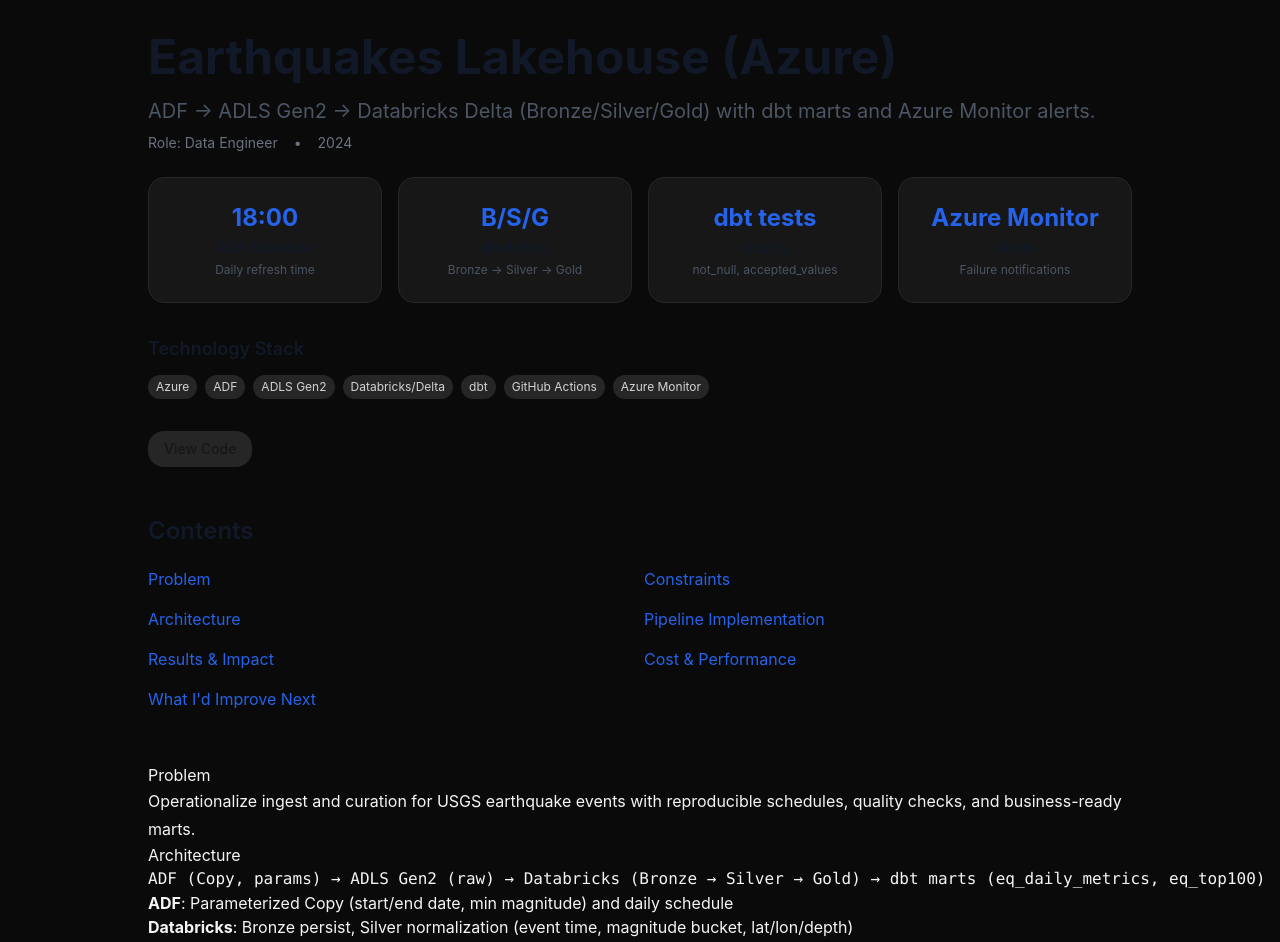
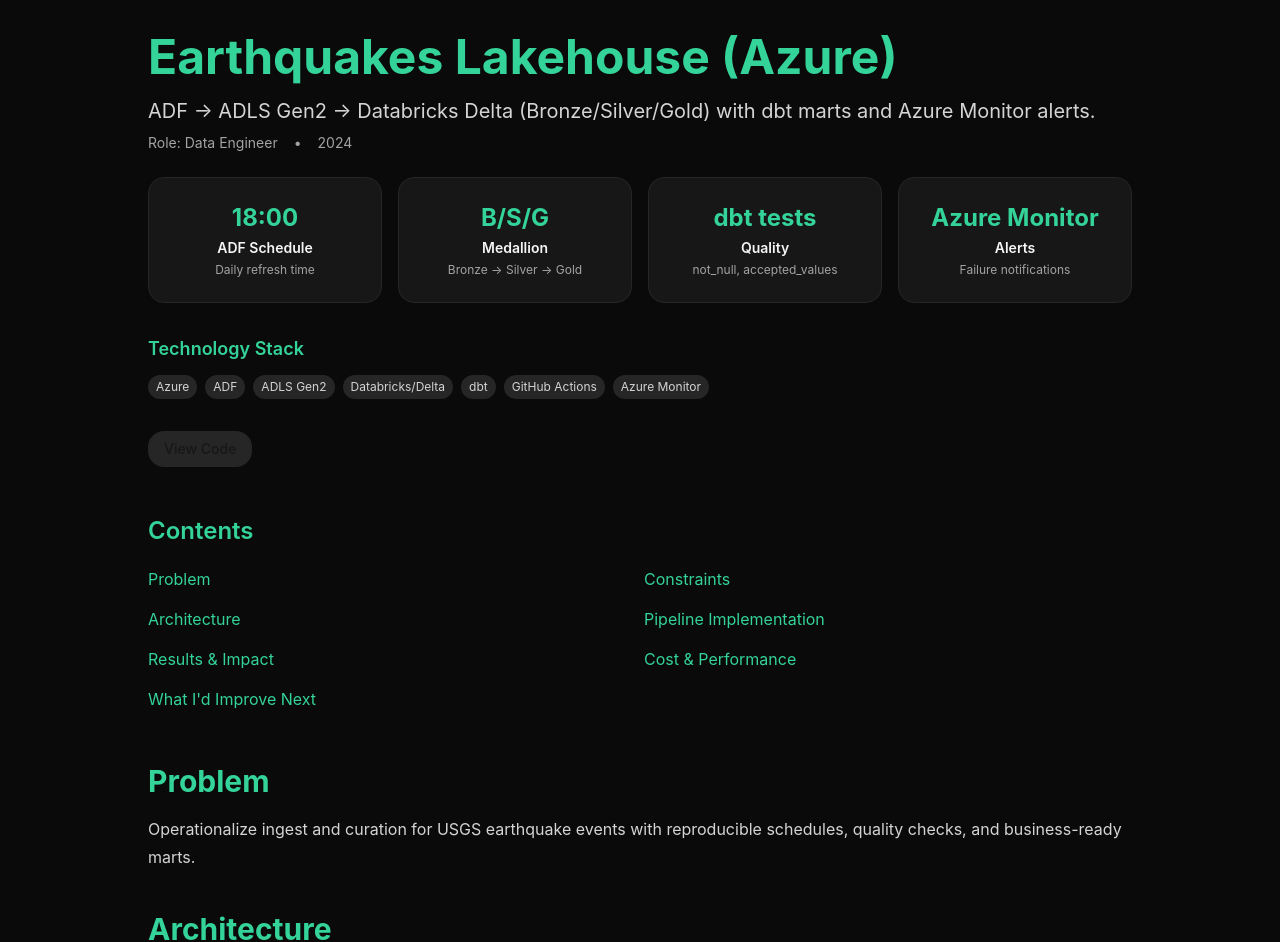
Before and after one commit to DrakeDamon/portfolio-nextjs, a Next.js app: page /projects/earthquakes-lakehouse in a window 1280 px wide. Shown: the part 80-1022 px from the top of the page. Built offline with nearby package versions, Linux system fonts and the light colour scheme.

Commit message:
style: align case study typography with site theme (emerald), unify prose styles; docs: add AGENTS.md; content: sync resume-driven skills, experience, metrics

```diff
--- a/src/app/globals.css
+++ b/src/app/globals.css
@@ -4,3 +4,28 @@
 
 .container { max-width: 1080px; }
 .prose p { @apply leading-7; }
+
+/* Align case-study prose with site theme */
+@layer components {
+  .prose {
+    @apply text-neutral-300 max-w-none;
+  }
+  .prose h1, .prose h2, .prose h3, .prose h4 {
+    @apply text-emerald-400 font-bold;
+  }
+  .prose h1 { @apply text-4xl md:text-5xl mt-8 mb-4; }
+  .prose h2 { @apply text-3xl mt-10 mb-4; }
+  .prose h3 { @apply text-2xl mt-8 mb-3; }
+  .prose a { @apply text-emerald-400 underline-offset-4 hover:underline; }
+  .prose strong { @apply text-neutral-100; }
+  .prose em { @apply text-neutral-200; }
+  .prose ul { @apply list-disc pl-6 my-4; }
+  .prose ol { @apply list-decimal pl-6 my-4; }
+  .prose li { @apply my-1; }
+  .prose code { @apply text-emerald-300 bg-neutral-900 border border-neutral-800 rounded px-1 py-0.5; }
+  .prose pre { @apply bg-neutral-900 border border-neutral-800 rounded-lg p-4 overflow-x-auto my-6; }
+  .prose blockquote { @apply border-l-4 border-emerald-500 pl-4 italic text-neutral-300 my-6; }
+  .prose hr { @apply border-neutral-800 my-8; }
+  .prose table { @apply w-full text-left border-collapse my-6; }
+  .prose th, .prose td { @apply border border-neutral-800 px-3 py-2; }
+}
--- a/src/components/case-study-layout.tsx
+++ b/src/components/case-study-layout.tsx
@@ -54,11 +54,11 @@
       {/* Impact Strip */}
       <div className="mb-12">
         <div className="mb-6">
-          <h1 className="text-4xl md:text-5xl font-bold text-gray-900 dark:text-white mb-4">
+          <h1 className="text-4xl md:text-5xl font-bold text-emerald-400 mb-4">
             {title}
           </h1>
-          <p className="text-xl text-gray-600 dark:text-gray-300 mb-2">{summary}</p>
-          <div className="flex flex-wrap gap-4 text-sm text-gray-500 dark:text-gray-400">
+          <p className="text-xl text-neutral-300 mb-2">{summary}</p>
+          <div className="flex flex-wrap gap-4 text-sm text-neutral-400">
             <span>Role: {role}</span>
             <span>•</span>
             <span>{dates}</span>
@@ -69,13 +69,13 @@
         <div className="grid grid-cols-2 md:grid-cols-4 gap-4 mb-8">
           {metrics.map((metric, index) => (
             <Card key={index} className="text-center p-4">
-              <div className="text-2xl font-bold text-blue-600 dark:text-blue-400 mb-1">
+              <div className="text-2xl font-bold text-emerald-400 mb-1">
                 {metric.value}
               </div>
-              <div className="font-semibold text-gray-900 dark:text-white text-sm mb-1">
+              <div className="font-semibold text-neutral-100 text-sm mb-1">
                 {metric.label}
               </div>
-              <div className="text-xs text-gray-600 dark:text-gray-300">
+              <div className="text-xs text-neutral-400">
                 {metric.description}
               </div>
             </Card>
@@ -84,7 +84,7 @@
 
         {/* Tech Stack */}
         <div className="mb-8">
-          <h3 className="text-lg font-semibold text-gray-900 dark:text-white mb-3">Technology Stack</h3>
+          <h3 className="text-lg font-semibold text-emerald-400 mb-3">Technology Stack</h3>
           <div className="flex flex-wrap gap-2">
             {stack.map((tech) => (
               <Badge key={tech}>
@@ -118,13 +118,13 @@
 
       {/* Table of Contents */}
       <div className="mb-12">
-        <h2 className="text-2xl font-semibold text-gray-900 dark:text-white mb-4">Contents</h2>
+        <h2 className="text-2xl font-semibold text-emerald-400 mb-4">Contents</h2>
         <nav className="grid grid-cols-1 md:grid-cols-2 gap-2">
           {sections.map((section) => (
             <a
               key={section.id}
               href={`#${section.id}`}
-              className="text-blue-600 dark:text-blue-400 hover:underline py-1"
+              className="text-emerald-400 hover:underline py-1"
             >
               {section.title}
             </a>
--- a/src/components/featured-metrics.tsx
+++ b/src/components/featured-metrics.tsx
@@ -31,13 +31,13 @@
         <div className="grid grid-cols-1 md:grid-cols-2 lg:grid-cols-4 gap-6">
           {metrics.map((metric, index) => (
             <Card key={index} className="text-center">
-              <div className="text-3xl font-bold text-blue-600 dark:text-blue-400 mb-2">
+              <div className="text-3xl font-bold text-emerald-400 mb-2">
                 {metric.value}
               </div>
-              <div className="font-semibold text-gray-900 dark:text-white mb-1">
+              <div className="font-semibold text-neutral-100 mb-1">
                 {metric.label}
               </div>
-              <div className="text-sm text-gray-600 dark:text-gray-300">
+              <div className="text-sm text-neutral-400">
                 {metric.description}
               </div>
             </Card>
```
